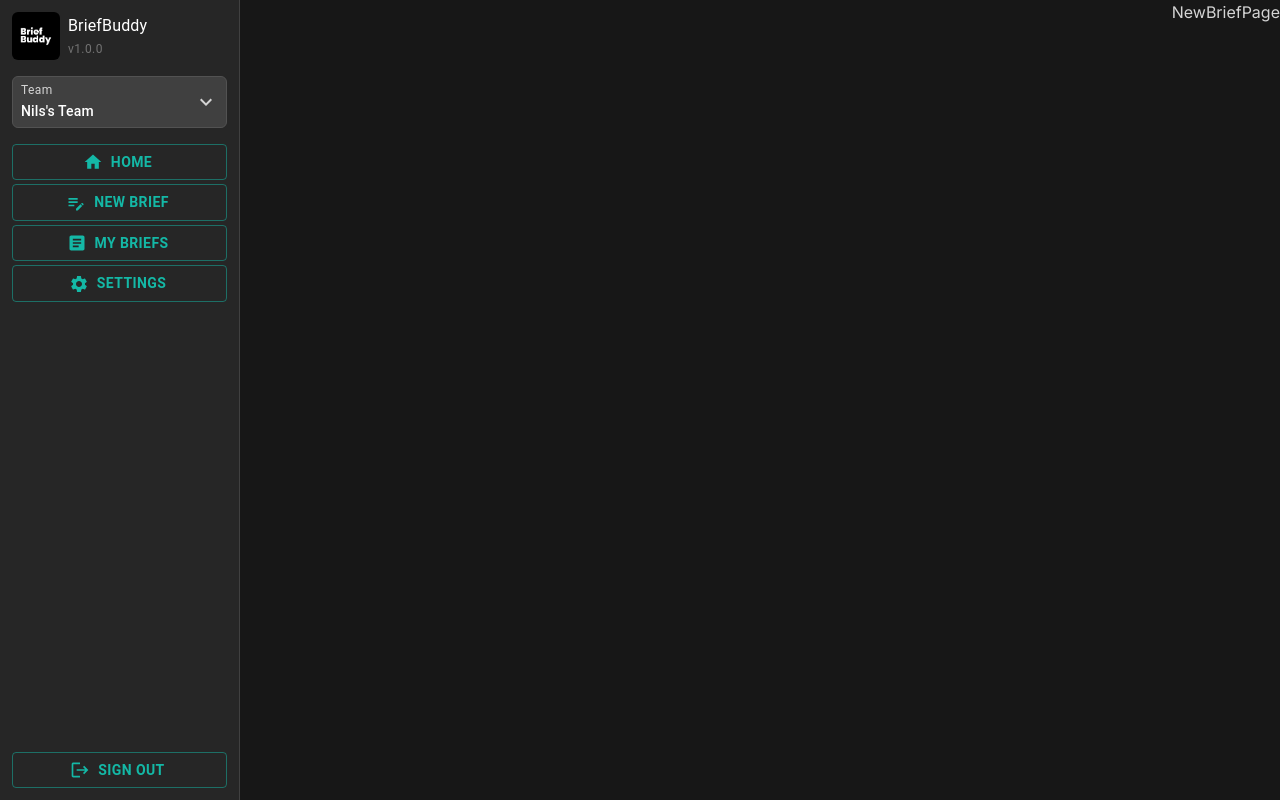
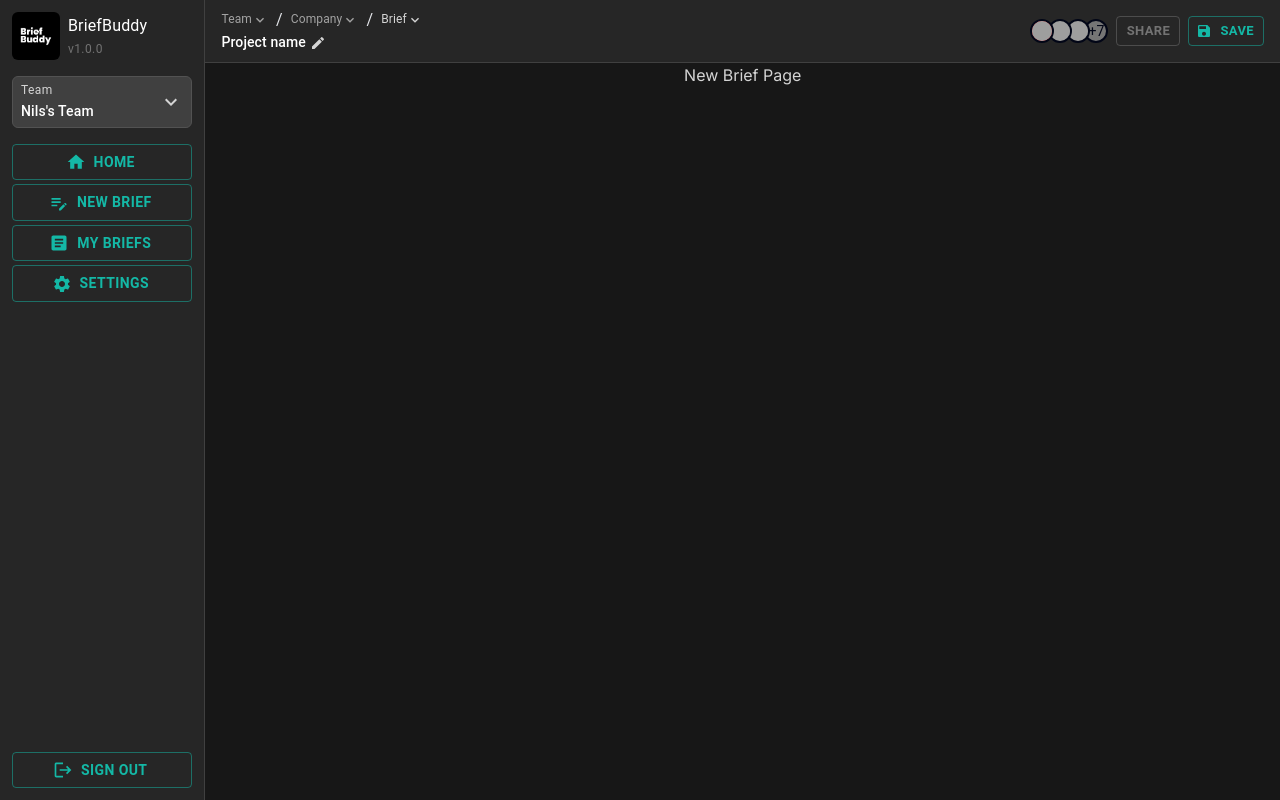
Before and after one commit to NilsWestgardh/BriefBuddy, a Next.js app: page /new-brief in a window 1280 px wide. Built offline with nearby package versions, Linux system fonts and the light colour scheme; no server answers; grey boxes are pictures that could not be loaded.

Commit message:
Add initial static project header

```diff
--- a/app/(protected)/new-brief/page.tsx
+++ b/app/(protected)/new-brief/page.tsx
@@ -1,9 +1,24 @@
 import React from "react";
+// Custom Components
+import ProjectHeader from "@/app/components/ProjectHeader";
+// Components
+import Box from "@mui/material/Box";
 
 export default function NewBriefPage() {
   return (
-    <div>
-      <h1>NewBriefPage</h1>
-    </div>
+    <Box
+      id="new-brief-page-container"
+      className="
+        flex
+        flex-col
+        justify-center
+        items-center
+        w-full
+        h-full
+      "
+    >
+      <ProjectHeader />
+      New Brief Page
+    </Box>
   );
 }
--- /dev/null
+++ b/app/components/DynamicAvatarGroup.tsx
@@ -0,0 +1,48 @@
+import React from "react";
+// Custom Components
+import Avatar from "@mui/material/Avatar";
+import AvatarGroup from "@mui/material/AvatarGroup";
+
+export default function DynamicAvatarGroup() {
+  // TODO: Replace with dynamic data and logic
+  return (
+    <AvatarGroup
+      max={4}
+      total={10}
+      spacing={6}
+      sx={{
+        '& .MuiAvatar-root': { width: 20, height: 20, fontSize: 14 },
+      }}
+    >
+      <Avatar
+        alt="Remy Sharp"
+        src="/static/images/avatar/1.jpg"
+        sx={{ width: 20, height: 20 }}
+        className="
+          bg-red-500
+          border-neutral-700
+        "
+      />
+      <Avatar
+        alt="Remy Sharp"
+        src="/static/images/avatar/1.jpg"
+        sx={{ width: 20, height: 20 }}
+      />
+      <Avatar
+        alt="Remy Sharp"
+        src="/static/images/avatar/1.jpg"
+        sx={{ width: 20, height: 20 }}
+      />
+      <Avatar
+        alt="Remy Sharp"
+        src="/static/images/avatar/1.jpg"
+        sx={{ width: 20, height: 20 }}
+      />
+      <Avatar
+        alt="Remy Sharp"
+        src="/static/images/avatar/1.jpg"
+        sx={{ width: 20, height: 20 }}
+      />
+    </AvatarGroup>
+  )
+}
--- /dev/null
+++ b/app/components/ProjectHeader.tsx
@@ -0,0 +1,166 @@
+import React from "react";
+// Custom components
+import DynamicAvatarGroup from "@/app/components/DynamicAvatarGroup";
+// Components
+import Box from "@mui/material/Box";
+import Breadcrumbs from "@mui/material/Breadcrumbs";
+import Typography from "@mui/material/Typography";
+import Button from "@mui/material/Button";
+// Icons
+import EditIcon from "@mui/icons-material/Edit";
+import SaveIcon from "@mui/icons-material/Save";
+import ExpandMore from "@mui/icons-material/ExpandMore";
+
+export default function ProjectHeader() {
+  return (
+    <Box
+      id="project-header-container"
+      className="
+        flex
+        flex-row
+        justify-between
+        items-center
+        w-full
+        px-4
+        py-2
+        bg-neutral-800
+        border-b
+        border-neutral-700
+        z-12
+      "
+    >
+      <Box
+        id="breadcrumbs-name-container"
+        className="
+          flex
+          flex-col
+          justify-start
+          items-start
+        "
+      >
+        <Box
+          id="breadcrumbs-container"
+          className="
+            flex
+            flex-row
+            justify-start
+            items-center
+          "
+        >
+        <Breadcrumbs
+          aria-label="breadcrumb"
+          className="text-neutral-500"
+        >
+          <Typography
+            variant="body2"
+            sx={{ fontSize: 12 }}
+            className="
+              text-neutral-400
+              hover:text-neutral-300
+              hover:cursor-pointer
+              hover:opacity-90
+              align-center
+            "
+          >
+            Team
+            <ExpandMore
+              sx={{ fontSize: 16 }}
+            />
+          </Typography>
+          <Typography
+            variant="body2"
+            sx={{ fontSize: 12 }}
+            className="
+              text-neutral-400
+              hover:text-neutral-300
+              hover:cursor-pointer
+              hover:opacity-90
+              align-center
+            "
+          >
+            Company
+            <ExpandMore
+              sx={{ fontSize: 16 }}
+            />
+          </Typography>
+          <Typography
+            variant="body2"
+            sx={{ fontSize: 12 }}
+            className="
+              text-neutral-300
+              hover:text-white
+              hover:cursor-pointer
+              hover:opacity-90
+              align-center
+            "
+          >
+            Brief
+            <ExpandMore
+              sx={{ fontSize: 16 }}
+            />
+          </Typography>
+        </Breadcrumbs>
+        </Box>
+        <Box
+          id="name-container"
+          className="
+            flex
+            flex-row
+            justify-start
+            items-center
+            gap-1
+          "
+        >
+          <Typography
+            variant="subtitle2"
+            className="text-white"
+          >
+            Project name
+          </Typography>
+          <EditIcon
+            sx={{ fontSize: 16 }}
+            className="
+              hover:text-white
+              hover:cursor-pointer
+              hover:opacity-90
+            "
+          />
+        </Box>
+      </Box>
+      <Box
+        id="avatars-buttons-container"
+        className="
+          flex
+          flex-row
+          justify-end
+          items-center
+          gap-2
+        "
+      >
+        <DynamicAvatarGroup />
+        <Button
+          variant="outlined"
+          color="secondary"
+          size="small"
+          className="
+            hover:cursor-pointer
+            hover:opacity-90
+          "
+        >
+          Share
+        </Button>
+        <Button
+          variant="outlined"
+          startIcon={<SaveIcon style={{ fontSize: 16 }} />}
+          size="small"
+          className="
+            hover:cursor-pointer
+            hover:opacity-90
+          "
+        >
+          Save
+        </Button>
+      </Box>
+    </Box>
+  )
+}
```
